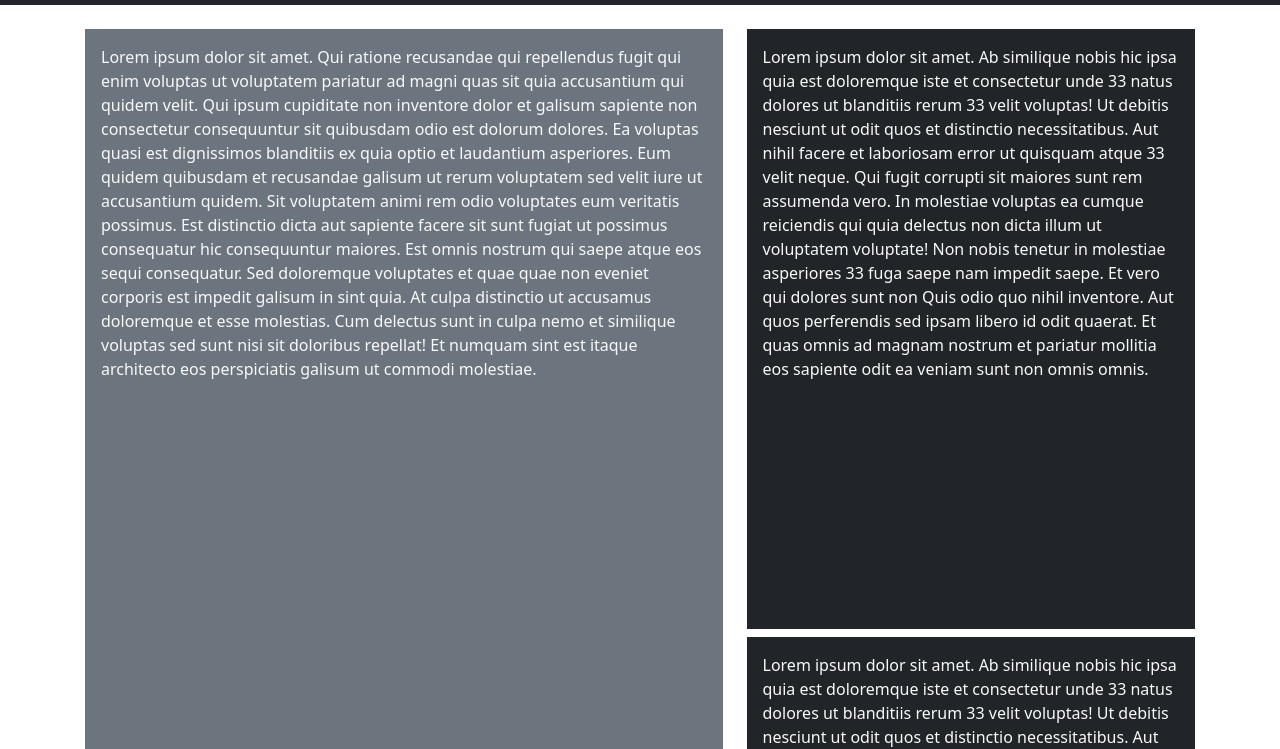
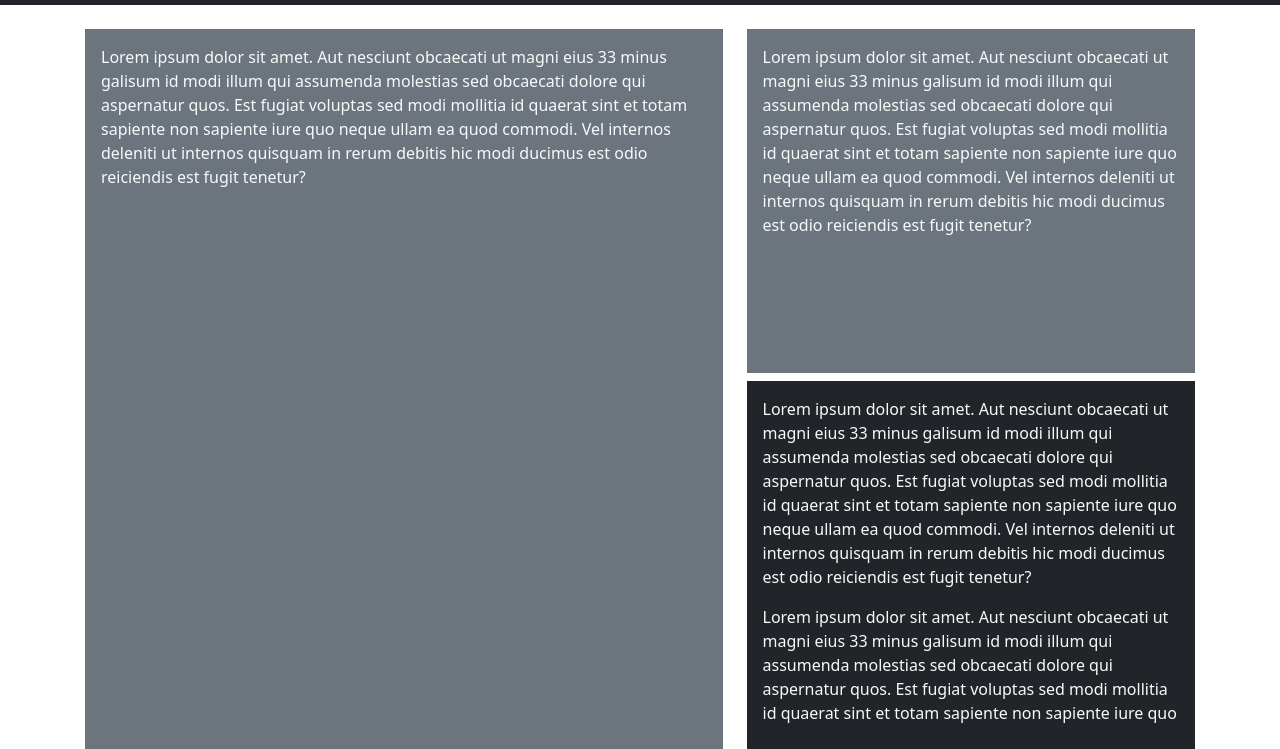
Before and after one commit to heaganhenry/BootstrapAndTheGrids, a plain HTML site: page Grid3.html in a window 1280 px wide. Shown: the part 51-800 px from the top of the page. Drawn offline with nearby package versions, Linux system fonts and the light colour scheme.

Commit message:
Update grid 3a

```diff
--- a/Grid3.html
+++ b/Grid3.html
@@ -72,66 +72,46 @@
 
 		<main class="flex-shrink-0">
 			<div class="container minHeight h-100">
-				<div class="row h-100">
+				<div class="row h-90">
 					<!-- Left Column -->
 					<div class="col-7">
 						<div class="bg-secondary text-light h-100 p-3">
 							<p>
-								Lorem ipsum dolor sit amet. Qui ratione recusandae qui repellendus fugit qui enim
-								voluptas ut voluptatem pariatur ad magni quas sit quia accusantium qui quidem velit. Qui
-								ipsum cupiditate non inventore dolor et galisum sapiente non consectetur consequuntur
-								sit quibusdam odio est dolorum dolores. Ea voluptas quasi est dignissimos blanditiis ex
-								quia optio et laudantium asperiores. Eum quidem quibusdam et recusandae galisum ut rerum
-								voluptatem sed velit iure ut accusantium quidem. Sit voluptatem animi rem odio
-								voluptates eum veritatis possimus. Est distinctio dicta aut sapiente facere sit sunt
-								fugiat ut possimus consequatur hic consequuntur maiores. Est omnis nostrum qui saepe
-								atque eos sequi consequatur. Sed doloremque voluptates et quae quae non eveniet corporis
-								est impedit galisum in sint quia. At culpa distinctio ut accusamus doloremque et esse
-								molestias. Cum delectus sunt in culpa nemo et similique voluptas sed sunt nisi sit
-								doloribus repellat! Et numquam sint est itaque architecto eos perspiciatis galisum ut
-								commodi molestiae.
+								Lorem ipsum dolor sit amet. Aut nesciunt obcaecati ut magni eius 33 minus galisum id
+								modi illum qui assumenda molestias sed obcaecati dolore qui aspernatur quos. Est fugiat
+								voluptas sed modi mollitia id quaerat sint et totam sapiente non sapiente iure quo neque
+								ullam ea quod commodi. Vel internos deleniti ut internos quisquam in rerum debitis hic
+								modi ducimus est odio reiciendis est fugit tenetur?
 							</p>
 						</div>
 					</div>
 					<!-- Right Column -->
 					<div class="col-5 d-flex flex-column justify-content-evenly">
 						<!-- Top Right Column-->
-						<div class="bg-dark text-light h-50 p-3 overflow-auto">
+						<div class="bg-secondary text-light h-50 p-3 overflow-auto">
 							<p>
-								Lorem ipsum dolor sit amet. Ab similique nobis hic ipsa quia est doloremque iste et
-								consectetur unde 33 natus dolores ut blanditiis rerum 33 velit voluptas! Ut debitis
-								nesciunt ut odit quos et distinctio necessitatibus. Aut nihil facere et laboriosam error
-								ut quisquam atque 33 velit neque. Qui fugit corrupti sit maiores sunt rem assumenda
-								vero. In molestiae voluptas ea cumque reiciendis qui quia delectus non dicta illum ut
-								voluptatem voluptate! Non nobis tenetur in molestiae asperiores 33 fuga saepe nam
-								impedit saepe. Et vero qui dolores sunt non Quis odio quo nihil inventore. Aut quos
-								perferendis sed ipsam libero id odit quaerat. Et quas omnis ad magnam nostrum et
-								pariatur mollitia eos sapiente odit ea veniam sunt non omnis omnis.
+								Lorem ipsum dolor sit amet. Aut nesciunt obcaecati ut magni eius 33 minus galisum id
+								modi illum qui assumenda molestias sed obcaecati dolore qui aspernatur quos. Est fugiat
+								voluptas sed modi mollitia id quaerat sint et totam sapiente non sapiente iure quo neque
+								ullam ea quod commodi. Vel internos deleniti ut internos quisquam in rerum debitis hic
+								modi ducimus est odio reiciendis est fugit tenetur?
 							</p>
 						</div>
 						<!-- Bottom Right Column -->
 						<div class="bg-dark text-light h-50 p-3 mt-2 overflow-hidden">
 							<p>
-								Lorem ipsum dolor sit amet. Ab similique nobis hic ipsa quia est doloremque iste et
-								consectetur unde 33 natus dolores ut blanditiis rerum 33 velit voluptas! Ut debitis
-								nesciunt ut odit quos et distinctio necessitatibus. Aut nihil facere et laboriosam error
-								ut quisquam atque 33 velit neque. Qui fugit corrupti sit maiores sunt rem assumenda
-								vero. In molestiae voluptas ea cumque reiciendis qui quia delectus non dicta illum ut
-								voluptatem voluptate! Non nobis tenetur in molestiae asperiores 33 fuga saepe nam
-								impedit saepe. Et vero qui dolores sunt non Quis odio quo nihil inventore. Aut quos
-								perferendis sed ipsam libero id odit quaerat. Et quas omnis ad magnam nostrum et
-								pariatur mollitia eos sapiente odit ea veniam sunt non omnis omnis.
+								Lorem ipsum dolor sit amet. Aut nesciunt obcaecati ut magni eius 33 minus galisum id
+								modi illum qui assumenda molestias sed obcaecati dolore qui aspernatur quos. Est fugiat
+								voluptas sed modi mollitia id quaerat sint et totam sapiente non sapiente iure quo neque
+								ullam ea quod commodi. Vel internos deleniti ut internos quisquam in rerum debitis hic
+								modi ducimus est odio reiciendis est fugit tenetur?
 							</p>
 							<p>
-								Lorem ipsum dolor sit amet. Ab similique nobis hic ipsa quia est doloremque iste et
-								consectetur unde 33 natus dolores ut blanditiis rerum 33 velit voluptas! Ut debitis
-								nesciunt ut odit quos et distinctio necessitatibus. Aut nihil facere et laboriosam error
-								ut quisquam atque 33 velit neque. Qui fugit corrupti sit maiores sunt rem assumenda
-								vero. In molestiae voluptas ea cumque reiciendis qui quia delectus non dicta illum ut
-								voluptatem voluptate! Non nobis tenetur in molestiae asperiores 33 fuga saepe nam
-								impedit saepe. Et vero qui dolores sunt non Quis odio quo nihil inventore. Aut quos
-								perferendis sed ipsam libero id odit quaerat. Et quas omnis ad magnam nostrum et
-								pariatur mollitia eos sapiente odit ea veniam sunt non omnis omnis.
+								Lorem ipsum dolor sit amet. Aut nesciunt obcaecati ut magni eius 33 minus galisum id
+								modi illum qui assumenda molestias sed obcaecati dolore qui aspernatur quos. Est fugiat
+								voluptas sed modi mollitia id quaerat sint et totam sapiente non sapiente iure quo neque
+								ullam ea quod commodi. Vel internos deleniti ut internos quisquam in rerum debitis hic
+								modi ducimus est odio reiciendis est fugit tenetur?
 							</p>
 						</div>
 						<div class="bg-dark text-light p-3">
```
